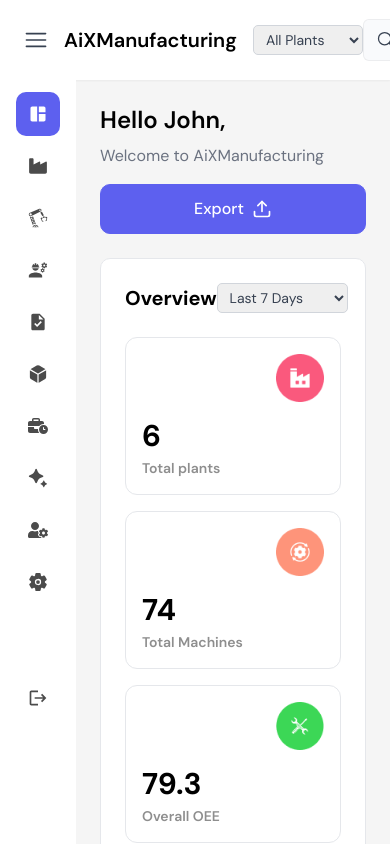
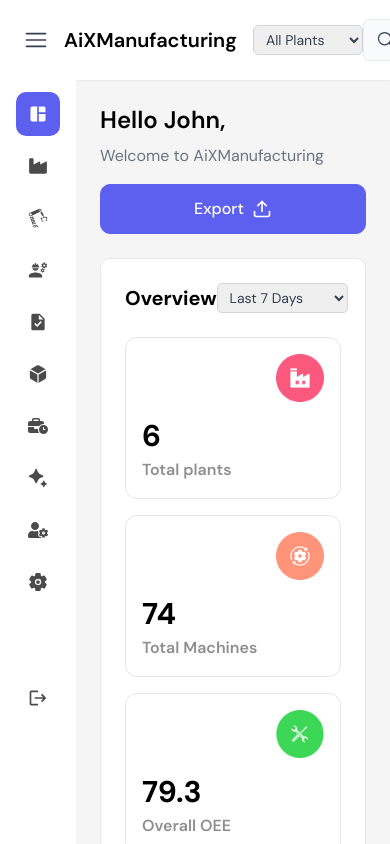
Before and after one commit to ITCartofficial/aixmanufacturing, a React (Vite) app: page / in a window 390 px wide. Built offline with nearby package versions, Linux system fonts and the light colour scheme.

Commit message:
fix: update class names for responsive styling in OverviewDash and Matrics_Sub components; adjust currentDB reference in Sub_Plants

```diff
--- a/src/pages/dashboard/features/OverviewDash.jsx
+++ b/src/pages/dashboard/features/OverviewDash.jsx
@@ -12,8 +12,8 @@
             title={stat.title}
             value={stat.value}
             icon={stat.icon}
-            valueClassName="text-3xl sm:text-2xl font-bold text-black"
-            titleClassName="text-sm sm:text-base font-semibold"
+            valueClassName="text-3xl font-bold text-black"
+            titleClassName="text-base font-semibold"
           />
         ))}
       </div>
--- a/src/pages/plants/subpage/Sub_Plants.jsx
+++ b/src/pages/plants/subpage/Sub_Plants.jsx
@@ -14,9 +14,9 @@
 
 import plantsDB from "@/lib/plantsDB.json";
 
-const currentDB = plantsDB[1];
+const currentDB = plantsDB[0];
 
-console.log(plantsDB);
+// console.log(plantsDB);
 
 const Sub_Plants = () => {
   const { plantId, slug } = useParams();
--- a/src/pages/plants/subpage/features/Matrics_Sub.jsx
+++ b/src/pages/plants/subpage/features/Matrics_Sub.jsx
@@ -49,7 +49,7 @@
             icon={card.icon}
             statusIndicator={card.statusIndicator}
             className={index === 4 ? "col-span-2" : ""}
-            valueText="text-[20px] font-bold"
+            valueClassName="text-[20px] font-bold"
           />
         );
       })}
```
